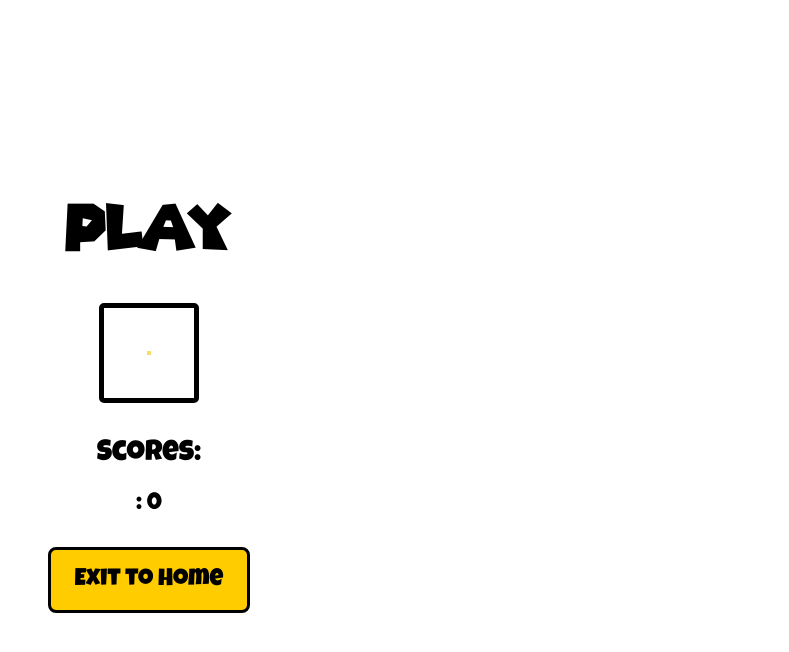
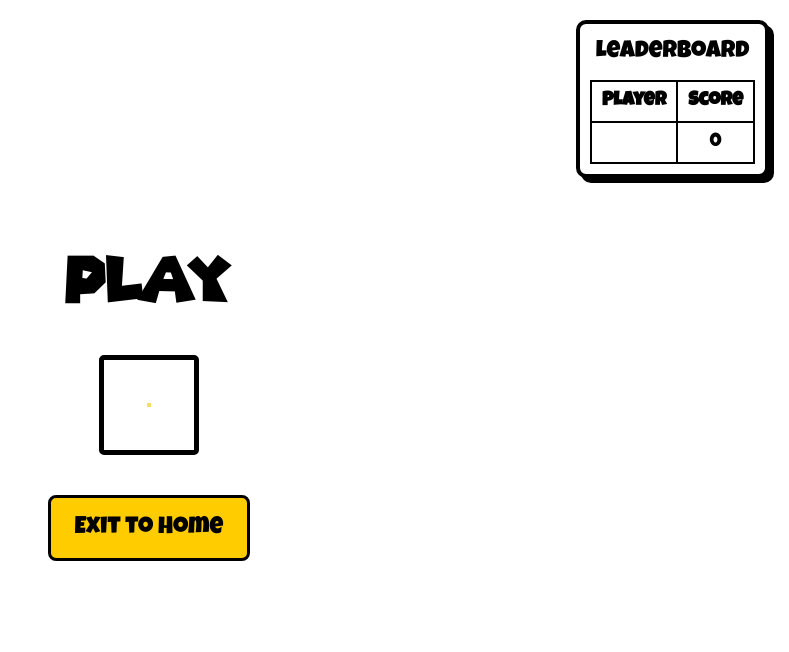
Before and after one commit to C-Gibson20/FPGA-Motion-Controlled-Game-System, a React (Vite) app: page / in a window 1280 px wide. Both pictures are taken after a click on the button "Start Game". Shown: the top 652 px of the page, without its empty margins (491-1280 px from the left). Built offline with nearby package versions, Linux system fonts and the light colour scheme; a web font is replaced by a local one.

Commit message:
Leaderboard update

```diff
--- a/src/RhythmGame.css
+++ b/src/RhythmGame.css
@@ -5,7 +5,7 @@
     font-family: 'SuperMario256';
     src: url('./fonts/SuperMario256.ttf') format('truetype');
     font-weight: normal;
-    font-style: Super Mario;
+    font-style: normal;
 }
 
 .game-container {
@@ -18,6 +18,7 @@
     text-align: center;
     color: black;
     font-family: 'Luckiest Guy', cursive;
+    position: relative;
 }
 
 .game-title {
@@ -56,7 +57,6 @@
     animation: growShrink 3s infinite ease-in-out;
 }
 
-/* Animates the small square growing and shrinking smoothly */
 @keyframes growShrink {
     0% {
         width: 0%;
@@ -80,22 +80,90 @@
     margin-top: 20px;
 }
 
-/* Score section */
-.score-title {
-    font-size: 1.8rem;
-    margin-top: 10px;
-    margin-bottom: 5px;
+/* Leaderboard in top-right corner */
+.leaderboard {
+    position: absolute;
+    top: 20px;
+    right: 20px;
+    background: white;
+    border: 4px solid black;
+    padding: 10px;
+    border-radius: 10px;
+    font-family: 'Luckiest Guy', cursive;
+    text-align: center;
+    box-shadow: 5px 5px 0 black;
 }
 
-.score-list {
-    list-style-type: none;
-    padding: 0;
-    margin: 0;
+.leaderboard h2 {
+    font-size: 1.5rem;
+    margin-bottom: 10px;
 }
 
-.score-item {
+.leaderboard table {
+    width: 100%;
+    border-collapse: collapse;
+}
+
+.leaderboard th, .leaderboard td {
+    border: 2px solid black;
+    padding: 5px 10px;
+    font-size: 1.2rem;
+}
+
+/* Final Leaderboard Popup */
+.final-leaderboard {
+    position: fixed;
+    top: 0;
+    left: 0;
+    width: 100%;
+    height: 100%;
+    background: rgba(0, 0, 0, 0.7);
+    display: flex;
+    align-items: center;
+    justify-content: center;
+}
+
+.popup {
+    background: white;
+    border: 4px solid black;
+    padding: 20px;
+    border-radius: 10px;
+    text-align: center;
+    box-shadow: 5px 5px 0 black;
+}
+
+.popup h2 {
+    font-size: 2rem;
+    margin-bottom: 10px;
+}
+
+.popup table {
+    width: 100%;
+    border-collapse: collapse;
+}
+
+.popup th, .popup td {
+    border: 2px solid black;
+    padding: 5px 10px;
     font-size: 1.5rem;
-    margin: 5px 0;
+}
+
+.popup button {
+    margin-top: 15px;
+    padding: 10px 20px;
+    background: #ffcc00;
+    color: black;
+    border: 3px solid black;
+    border-radius: 8px;
+    font-family: 'Luckiest Guy', cursive;
+    font-size: 1.5rem;
+    cursor: pointer;
+    transition: 0.3s;
+}
+
+.popup button:hover {
+    background: #0099ff;
+    transform: scale(1.1);
 }
 
 /* Exit button */
--- a/src/RhythmGame.jsx
+++ b/src/RhythmGame.jsx
@@ -1,18 +1,19 @@
 import React, { useState, useEffect, useRef } from 'react';
 import './RhythmGame.css';
 
-const BEAT_INTERVAL = 3000; // Full grow-shrink cycle (3 seconds)
-const HIT_TIME = 1500; // Peak of animation (small square fully grown)
-const HIT_WINDOW = 100; // Acceptable hit margin (100ms before/after peak)
+const BEAT_INTERVAL = 3000; // Full animation cycle
+const HIT_TIME = 1500; // Peak of animation
+const HIT_WINDOW = 100; // Acceptable hit margin
 
 const RhythmGame = ({ players, onExit }) => {
   const [message, setMessage] = useState('');
   const [scores, setScores] = useState(players.map(() => 0));
+  const [showFinalLeaderboard, setShowFinalLeaderboard] = useState(false);
 
   const lastBeatTime = useRef(Date.now());
   const beatRef = useRef(null);
   const missTimeoutRef = useRef(null);
-  const hasPressedRef = useRef(false); // Tracks if a key was pressed during the current beat
+  const hasPressedRef = useRef(false);
 
   useEffect(() => {
     startBeat();
@@ -27,11 +28,9 @@ const RhythmGame = ({ players, onExit }) => {
 
   const startBeat = () => {
     beatRef.current = setInterval(() => {
-      // Do not clear the message here; we want it to persist from previous beats.
       lastBeatTime.current = Date.now();
       hasPressedRef.current = false;
 
-      // Clear any existing miss timeout and start a new one for the full beat.
       clearTimeout(missTimeoutRef.current);
       missTimeoutRef.current = setTimeout(() => {
         if (!hasPressedRef.current) {
@@ -55,15 +54,17 @@ const RhythmGame = ({ players, onExit }) => {
       feedback = 'Good';
     }
 
-    // Set the message based on key press timing.
     setMessage(feedback);
     setScores((prevScores) =>
       prevScores.map((score, i) => score + (i === 0 ? scoreUpdate : 0))
     );
 
-    // Mark that a key has been pressed and cancel the miss timeout.
     hasPressedRef.current = true;
     clearTimeout(missTimeoutRef.current);
+  };
+
+  const handleExit = () => {
+    setShowFinalLeaderboard(true);
   };
 
   return (
@@ -75,17 +76,55 @@ const RhythmGame = ({ players, onExit }) => {
         </div>
       </div>
       <div className="game-message">{message}</div>
-      <h2 className="score-title">Scores:</h2>
-      <ul className="score-list">
-        {players.map((player, index) => (
-          <li key={index} className="score-item">
-            {player}: {scores[index]}
-          </li>
-        ))}
-      </ul>
-      <button onClick={onExit} className="exit-button">
-        Exit to Home
-      </button>
+
+      {/* Leaderboard in top-right corner */}
+      <div className="leaderboard">
+        <h2>Leaderboard</h2>
+        <table>
+          <thead>
+            <tr>
+              <th>Player</th>
+              <th>Score</th>
+            </tr>
+          </thead>
+          <tbody>
+            {players.map((player, index) => (
+              <tr key={index}>
+                <td>{player}</td>
+                <td>{scores[index]}</td>
+              </tr>
+            ))}
+          </tbody>
+        </table>
+      </div>
+
+      <button onClick={handleExit} className="exit-button">Exit to Home</button>
+
+      {/* Final Leaderboard Popup */}
+      {showFinalLeaderboard && (
+        <div className="final-leaderboard">
+          <div className="popup">
+            <h2>Final Leaderboard</h2>
+            <table>
+              <thead>
+                <tr>
+                  <th>Player</th>
+                  <th>Score</th>
+                </tr>
+              </thead>
+              <tbody>
+                {players.map((player, index) => (
+                  <tr key={index}>
+                    <td>{player}</td>
+                    <td>{scores[index]}</td>
+                  </tr>
+                ))}
+              </tbody>
+            </table>
+            <button onClick={onExit}>Return to Menu</button>
+          </div>
+        </div>
+      )}
     </div>
   );
 };
```
